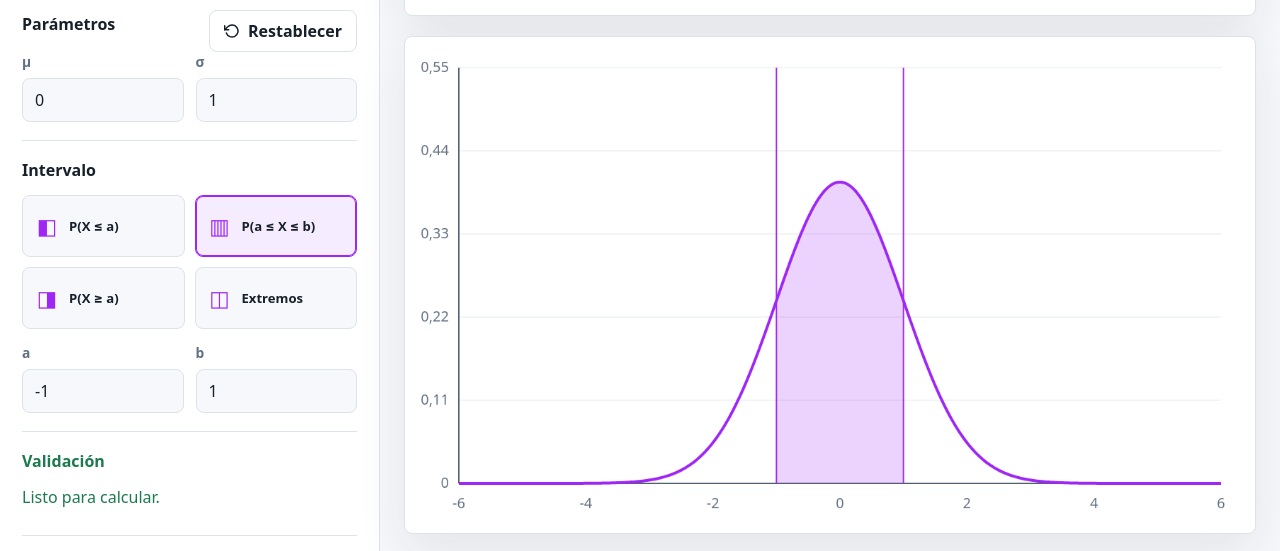
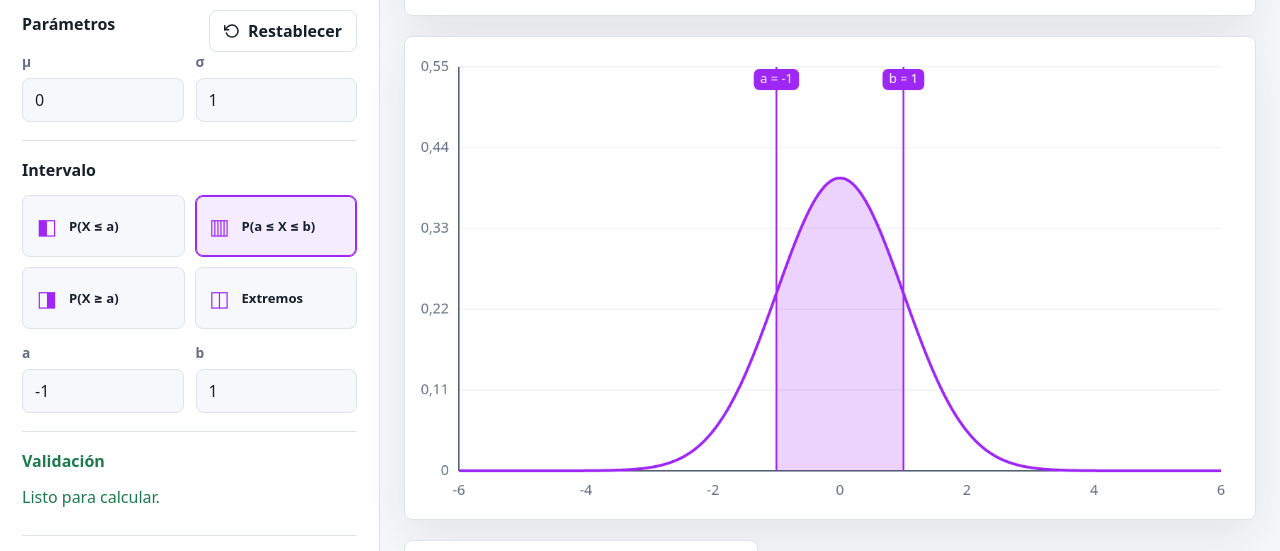
Before and after one commit to AugustoOM/Distribuciones-de-Probabilidad, a website built with Vite: page index.html in a window 1280 px wide. Shown: the part 230-781 px from the top of the page. Built offline with nearby package versions, Linux system fonts and the light colour scheme.

Commit message:
fix canvas

```diff
--- a/src/math/probability.ts
+++ b/src/math/probability.ts
@@ -12,6 +12,7 @@ export function calculateProbability(
   b: number
 ): ProbabilityResult {
   const expression = formatExpression(intervalType, a, b);
+  const intervalLimits = intervalType === "left" || intervalType === "right" ? [a] : [a, b];
 
   if (distribution.kind === "continuous") {
     const math = createContinuousMath(distribution, params);
@@ -27,11 +28,11 @@ export function calculateProbability(
                 { start: b, end: math.domain[1] }
               ]
             : [{ start: a, end: b }];
-    return { expression, value, includedValues: [], shadedRanges };
+    return { expression, value, intervalLimits, includedValues: [], shadedRanges };
   }
 
   const math = createDiscreteMath(distribution, params);
   const includedValues = discreteIncludedValues(math.support, intervalType, a, b);
   const value = clampProbability(includedValues.reduce((total, k) => total + math.pmf(k), 0));
-  return { expression, value, includedValues, shadedRanges: [] };
+  return { expression, value, intervalLimits, includedValues, shadedRanges: [] };
 }
--- a/src/style.css
+++ b/src/style.css
@@ -349,19 +349,20 @@ select:focus {
 
 .chart-stage {
   margin-top: 20px;
-  min-height: 420px;
+  width: min(100%, 1280px);
   border: 1px solid var(--border);
   border-radius: 8px;
   background: var(--surface);
   box-shadow: var(--shadow);
   overflow: hidden;
+  margin-inline: auto;
 }
 
 canvas {
   display: block;
   width: 100%;
-  height: min(62vh, 640px);
-  min-height: 380px;
+  height: auto;
+  aspect-ratio: 1200 / 680;
 }
 
 .info-grid {
@@ -480,6 +481,6 @@ tr.included {
   }
 
   canvas {
-    height: 430px;
+    aspect-ratio: 1 / 1;
   }
 }
--- a/src/types/distributions.ts
+++ b/src/types/distributions.ts
@@ -77,6 +77,7 @@ export interface ContinuousRange {
 export interface ProbabilityResult {
   expression: string;
   value: number;
+  intervalLimits: number[];
   includedValues: number[];
   shadedRanges: ContinuousRange[];
 }
--- a/src/ui/chart.ts
+++ b/src/ui/chart.ts
@@ -11,6 +11,8 @@ interface ChartTheme {
   shaded: string;
   muted: string;
 }
+
+type ChartPadding = { top: number; right: number; bottom: number; left: number };
 
 function getTheme(): ChartTheme {
   const styles = getComputedStyle(document.documentElement);
@@ -119,15 +121,10 @@ function renderContinuous(
 
   ctx.strokeStyle = theme.primary;
   ctx.lineWidth = 2;
-  result.shadedRanges.forEach((range) => {
-    [range.start, range.end].forEach((limit) => {
-      if (limit >= minX && limit <= maxX) {
-        ctx.beginPath();
-        ctx.moveTo(xToPixel(limit), padding.top);
-        ctx.lineTo(xToPixel(limit), padding.top + plotHeight);
-        ctx.stroke();
-      }
-    });
+  result.intervalLimits.forEach((limit, index) => {
+    if (limit >= minX && limit <= maxX) {
+      drawLimitMarker(ctx, xToPixel(limit), padding, plotHeight, theme, `${index === 0 ? "a" : "b"} = ${formatNumber(limit, 3)}`);
+    }
   });
 }
 
@@ -149,13 +146,16 @@ function renderDiscrete(
   const plotHeight = height - padding.top - padding.bottom;
   const math = createDiscreteMath(distribution, params);
   const rows = math.support.map((k) => ({ k, probability: math.pmf(k), included: result.includedValues.includes(k) }));
+  const minX = rows[0]?.k ?? 0;
+  const maxX = rows.at(-1)?.k ?? 1;
   const maxY = Math.max(...rows.map((row) => row.probability), 1e-8) * 1.45;
   const barGap = Math.max(2, Math.min(12, plotWidth / rows.length / 4));
   const barWidth = Math.max(4, plotWidth / rows.length - barGap);
+  const xToPixel = (x: number) => padding.left + ((x - minX) / Math.max(1, maxX - minX)) * plotWidth;
   const yToPixel = (y: number) => padding.top + plotHeight - (y / maxY) * plotHeight;
 
   clear(ctx, width, height);
-  drawGrid(ctx, width, height, padding, theme, rows[0]?.k ?? 0, rows.at(-1)?.k ?? 1, maxY);
+  drawGrid(ctx, width, height, padding, theme, minX, maxX, maxY);
 
   rows.forEach((row, index) => {
     const x = padding.left + index * (plotWidth / rows.length) + barGap / 2;
@@ -173,6 +173,12 @@ function renderDiscrete(
     if (index % labelStep === 0 || index === rows.length - 1) {
       const x = padding.left + index * (plotWidth / rows.length) + barWidth / 2;
       ctx.fillText(String(row.k), x, padding.top + plotHeight + 38);
+    }
+  });
+
+  result.intervalLimits.forEach((limit, index) => {
+    if (limit >= minX && limit <= maxX) {
+      drawLimitMarker(ctx, xToPixel(limit), padding, plotHeight, theme, `${index === 0 ? "a" : "b"} = ${formatNumber(limit, 3)}`);
     }
   });
 }
@@ -224,6 +230,41 @@ function drawGrid(
   }
 }
 
+function drawLimitMarker(
+  ctx: CanvasRenderingContext2D,
+  x: number,
+  padding: ChartPadding,
+  plotHeight: number,
+  theme: ChartTheme,
+  label: string
+): void {
+  const yTop = padding.top;
+  const yBottom = padding.top + plotHeight;
+  ctx.save();
+  ctx.strokeStyle = theme.primary;
+  ctx.fillStyle = theme.primary;
+  ctx.lineWidth = 2.5;
+  ctx.beginPath();
+  ctx.moveTo(x, yTop);
+  ctx.lineTo(x, yBottom);
+  ctx.stroke();
+
+  ctx.font = '18px "Google Sans", "Product Sans", system-ui, sans-serif';
+  ctx.textAlign = "center";
+  ctx.textBaseline = "middle";
+  const labelWidth = ctx.measureText(label).width + 18;
+  const labelHeight = 30;
+  const minLabelX = padding.left + labelWidth / 2;
+  const maxLabelX = ctx.canvas.width - padding.right - labelWidth / 2;
+  const labelX = Math.min(maxLabelX, Math.max(minLabelX, x));
+  const labelY = yTop + 18;
+  roundRect(ctx, labelX - labelWidth / 2, labelY - labelHeight / 2, labelWidth, labelHeight, 8);
+  ctx.fill();
+  ctx.fillStyle = "#ffffff";
+  ctx.fillText(label, labelX, labelY);
+  ctx.restore();
+}
+
 function roundRect(ctx: CanvasRenderingContext2D, x: number, y: number, width: number, height: number, radius: number): void {
   const safeRadius = Math.min(radius, width / 2, height / 2);
   ctx.beginPath();
```
Also changed, not shown: dist/assets/index-BP7r9FPZ.css (added), dist/assets/index-Br43HC_7.js (added), dist/assets/index-eaDTesCG.js (deleted), dist/assets/index-fQzfT4ck.css (deleted), dist/index.html.
